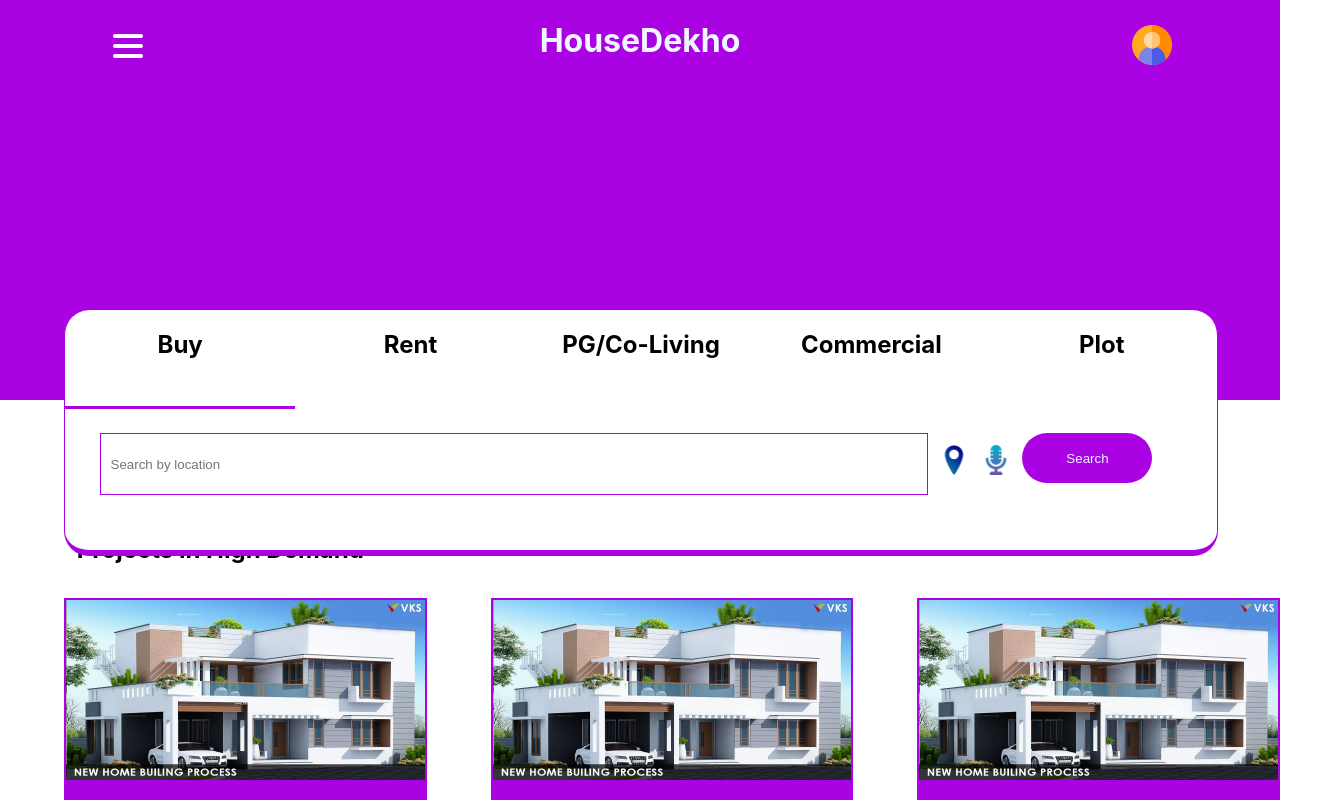
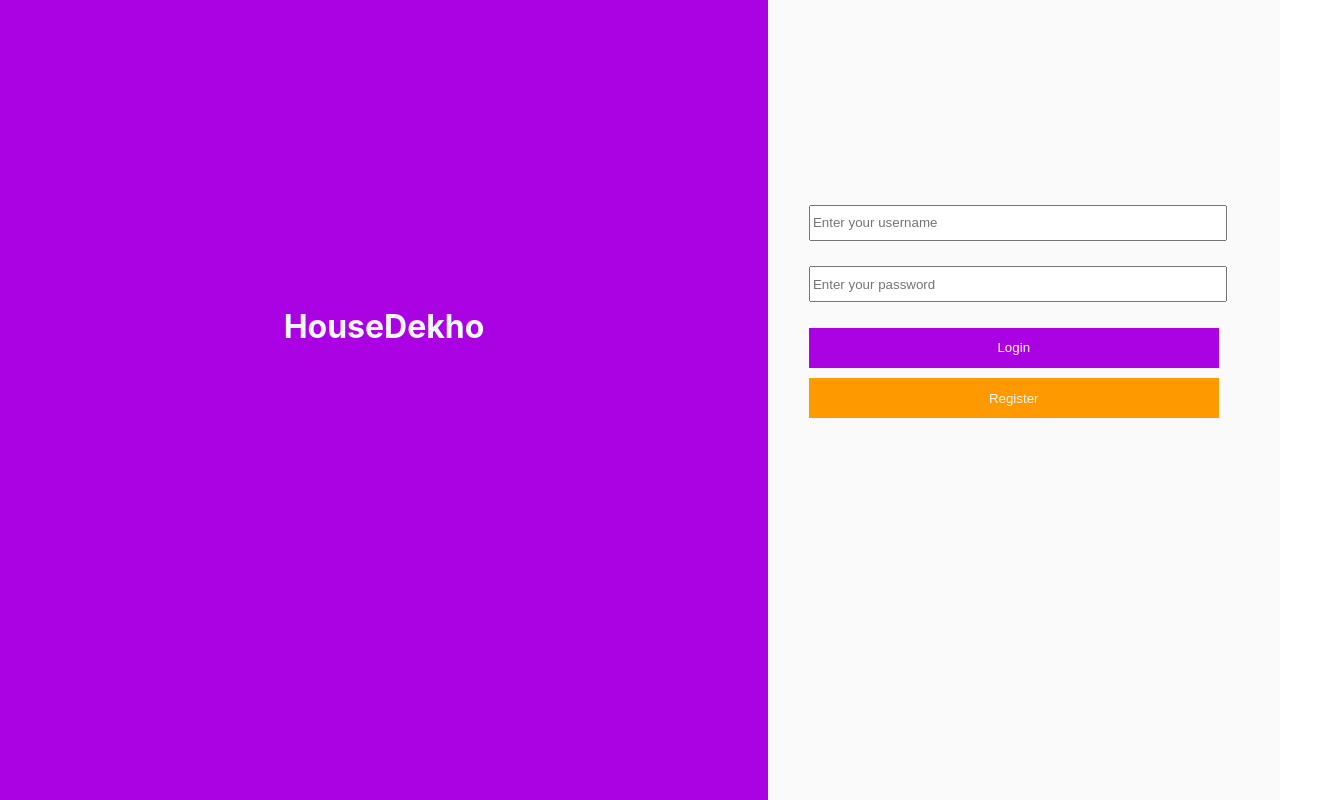
Before and after one commit to housedekho236/HouseDekho, a React (Create React App) app in the folder my-app/: page / in a window 1280 px wide. Shown: the top 800 px of the page, 1321 px wide, since content can reach past the window. Built offline with nearby package versions, Linux system fonts and the light colour scheme.

Commit message:
Login & Register Page Added

```diff
--- a/my-app/package.json
+++ b/my-app/package.json
@@ -8,6 +8,7 @@
     "@testing-library/user-event": "^13.5.0",
     "react": "^18.2.0",
     "react-dom": "^18.2.0",
+    "react-router-dom": "^5.3.4",
     "react-scripts": "5.0.1",
     "web-vitals": "^2.1.4"
   },
--- a/my-app/src/App.css
+++ b/my-app/src/App.css
@@ -5,6 +5,75 @@
   margin: 0%;
   padding: 0%;
   position: relative;
+}
+.Container-Login{
+  height: 100%;
+  width: 100%;
+  margin: 0%;
+  padding: 0%;
+  position: relative;
+}
+.Left-Container{
+  height: 100vh;
+  width: 60%;
+  background-color:#ab02e3;
+  float: left;
+  text-align: center;
+}
+.Left-Container h1{
+  margin-top: 40%;
+  color: aliceblue;
+}
+
+.Right-Container{
+  height: 100vh;
+  width: 40%;
+  background-color: #fafafa;
+  float: left;
+  text-align: center;
+}
+.Form-Container{
+  height: 100%;
+  width: 100%;
+  margin-left: 8%;
+  padding-top: 40%;
+}
+.Form-Container input[type=text]{
+  height: 30px;
+  width: 80%;
+  display: block;
+  margin-bottom: 5%;
+}
+.Form-Container input[type=submit]{
+  height: 40px;
+  width: 80%;
+  display: block;
+  margin-bottom: 2%;
+  background-color: #ab02e3;
+  color: #fafafa;
+  border: #ab02e3;
+  cursor: pointer;
+}
+.Form-Container #RegisterButton{
+  background-color: #ff9900;
+}
+.Form-Container #RegisterButton:hover{
+  border: 2px solid #ab02e3;
+}
+.Form-Container input[type=text]:hover{
+  border: 2px solid #ff9900;
+}
+.Form-Container input[type=text]:focus{
+  border: 2px solid #ff9900;
+}
+.Form-Container input[type=submit]:hover{
+  border: 2px solid #ff9900;
+}
+.Form-Container #LoginButton{
+  background-color: #ff9900;
+}
+.Form-Container #LoginButton:hover{
+  border: 2px solid #ab02e3;
 }
 .HeaderArea{
   background-color: #ab02e3;
--- a/my-app/src/App.js
+++ b/my-app/src/App.js
@@ -1,108 +1,21 @@
 import './App.css';
-import location from './images/location.png';
-import mic from './images/mic.png';
-import Item from './Components/Item.js';
-import HeaderArea from './Components/Header';
-import FooterArea from './Components/Footer.js';
+import { BrowserRouter as Router, Switch, Route} from "react-router-dom";
+import Home from './Pages/Home.js';
+import Profile from './Pages/Profile.js';
+import Login from './Pages/Login.js';
+import Register from './Pages/Register.js';
 
 function App() {
   return (
-    <div className="App">
-
-        <HeaderArea/>
-
-        <div className = "SearchBox">
-          <div className = "TitleMenu">
-            <div id = "Buy">
-              <h2>Buy</h2>
-            </div>
-            <div id = "Rent">
-              <h2>Rent</h2>
-            </div>
-            <div id = "Pg">
-              <h2>PG/Co-Living</h2>
-            </div>
-            <div id = "Commercial">
-              <h2>Commercial</h2>
-            </div>
-            <div id = "Plot">
-              <h2>Plot</h2>
-            </div>
-          </div>
-
-          <div className = "SearchBar">
-            <div class = "Search_Bar">
-              <form action="google.com">
-                <input type="text" placeholder="Search by location" name="search"/>
-               </form>
-            </div>
-            <div class = "Location">
-            <img src={location} alt="Location button"/>
-            </div>
-            <div class = "Mic">
-            <img src={mic} alt="Mic button"/>
-            </div>
-            <div class = "Search">
-              <button id = "SearchBtn">Search</button>
-            </div>
-           </div>
-        </div>
-
-        <div class = "HighDemand">
-          <div class = "TitleDiv">
-            <h2 id = "Title">Projects in High Demand</h2>
-          </div>
-          <div class = "SlideBox">
-            <Item/>
-            <Item/>
-            <Item/>
-          </div>
-
-        </div>
-
-        <div class = "HighDemand">
-          <div class = "TitleDiv">
-            <h2 id = "Title">Offers for you</h2>
-          </div>
-          <div class = "SlideBox">
-
-          </div>
-
-        </div>
-
-        <div class = "HighDemand">
-          <div class = "TitleDiv">
-            <h2 id = "Title">HouseDekho Exclusive</h2>
-          </div>
-          <div class = "SlideBox">
-
-          </div>
-
-        </div>
-
-        <div class = "HighDemand">
-          <div class = "TitleDiv">
-            <h2 id = "Title">Popular Localities</h2>
-          </div>
-          <div class = "SlideBox">
-
-          </div>
-
-        </div>
-
-        <div class = "HighDemand">
-          <div class = "TitleDiv">
-            <h2 id = "Title">Customer Reviews</h2>
-          </div>
-          <div class = "SlideBox">
-
-          </div>
-
-        </div>
-
-        <FooterArea/>
-
-    </div>
+    <Router>
+        <Switch>
+          <Route exact path="/Home" component={Home} />
+          <Route exact path="/Profile" component={Profile} />
+          <Route exact path="/" component={Login} />
+          <Route exact path="/Login" component={Login} />
+          <Route exact path="/Register" component={Register} />
+        </Switch>
+      </Router>
   );
 }
 
--- a/my-app/src/Components/Header.js
+++ b/my-app/src/Components/Header.js
@@ -1,13 +1,14 @@
 import React from "react";
 import menu from '../images/menu.png';
 import profile from '../images/profile.png';
+import Link, { Redirect } from 'react-router-dom';
 
 function header() {
     function menuBtnClick(){
       alert("Menu Button Clicked");
     }
     function profileBtnClick(){
-      alert("Profile Button Clicked");
+      window.location.href="/Profile";
     }
 
     return(
--- /dev/null
+++ b/my-app/src/Pages/Home.js
@@ -0,0 +1,105 @@
+import location from '../images/location.png';
+import mic from '../images/mic.png';
+import Item from '../Components/Item.js';
+import HeaderArea from '../Components/Header';
+import FooterArea from '../Components/Footer.js';
+
+export default function home(){
+    return(
+        <div className="App">
+        <HeaderArea/>
+
+        <div className = "SearchBox">
+          <div className = "TitleMenu">
+            <div id = "Buy">
+              <h2>Buy</h2>
+            </div>
+            <div id = "Rent">
+              <h2>Rent</h2>
+            </div>
+            <div id = "Pg">
+              <h2>PG/Co-Living</h2>
+            </div>
+            <div id = "Commercial">
+              <h2>Commercial</h2>
+            </div>
+            <div id = "Plot">
+              <h2>Plot</h2>
+            </div>
+          </div>
+
+          <div className = "SearchBar">
+            <div class = "Search_Bar">
+              <form action="google.com">
+                <input type="text" placeholder="Search by location" name="search"/>
+               </form>
+            </div>
+            <div class = "Location">
+            <img src={location} alt="Location button"/>
+            </div>
+            <div class = "Mic">
+            <img src={mic} alt="Mic button"/>
+            </div>
+            <div class = "Search">
+              <button id = "SearchBtn">Search</button>
+            </div>
+           </div>
+        </div>
+
+        <div class = "HighDemand">
+          <div class = "TitleDiv">
+            <h2 id = "Title">Projects in High Demand</h2>
+          </div>
+          <div class = "SlideBox">
+            <Item/>
+            <Item/>
+            <Item/>
+          </div>
+
+        </div>
+
+        <div class = "HighDemand">
+          <div class = "TitleDiv">
+            <h2 id = "Title">Offers for you</h2>
+          </div>
+          <div class = "SlideBox">
+
+          </div>
+
+        </div>
+
+        <div class = "HighDemand">
+          <div class = "TitleDiv">
+            <h2 id = "Title">HouseDekho Exclusive</h2>
+          </div>
+          <div class = "SlideBox">
+
+          </div>
+
+        </div>
+
+        <div class = "HighDemand">
+          <div class = "TitleDiv">
+            <h2 id = "Title">Popular Localities</h2>
+          </div>
+          <div class = "SlideBox">
+
+          </div>
+
+        </div>
+
+        <div class = "HighDemand">
+          <div class = "TitleDiv">
+            <h2 id = "Title">Customer Reviews</h2>
+          </div>
+          <div class = "SlideBox">
+
+          </div>
+
+        </div>
+
+        <FooterArea/>
+
+    </div>
+    )
+}
--- /dev/null
+++ b/my-app/src/Pages/Login.js
@@ -0,0 +1,29 @@
+import {Link, Redirect} from 'react-router-dom';
+
+export default function login(){
+    function validateData(){
+        var userName = document.getElementById("userName");
+        var userPassword = document.getElementById("userPassword");
+        var url = "/Home?userName="+userName+",userPassword="+userPassword;
+        window.location.href = url;
+    }
+
+    return(
+        <div className = "Container-Login">
+            <div className="Left-Container">
+                <h1>HouseDekho</h1>
+            </div>
+
+            <div className="Right-Container">
+                <div className="Form-Container">
+                    <input type = "text" placeholder="Enter your username" id='userName'/>
+                    <input type = "text" placeholder="Enter your password" id='userPassword'/>
+                    <input type = "submit" value="Login" onClick={validateData}/>
+                    <input type = "submit" value="Register" id="RegisterButton" onClick={()=>{
+                        window.location.href = "/Register";
+                    }}/>
+                </div>
+            </div>
+        </div>
+    )
+}
--- /dev/null
+++ b/my-app/src/Pages/Profile.js
@@ -0,0 +1,8 @@
+import React from 'react';
+export default function profile() {
+    return(
+        <div>
+            <p>Profile Page</p>
+        </div>
+    )
+}
--- /dev/null
+++ b/my-app/src/Pages/Register.js
@@ -0,0 +1,31 @@
+import {Link, Redirect} from 'react-router-dom';
+
+export default function register(){
+    function validateData(){
+        var userName = document.getElementById("userName");
+        var userPassword = document.getElementById("userPassword");
+        var url = "/Home?userName="+userName+",userPassword="+userPassword;
+        window.location.href = url;
+    }
+    function backToLogin(){
+        window.location.href = "/Login";
+    }
+
+    return(
+        <div className = "Container-Login">
+            <div className="Left-Container">
+                <h1>HouseDekho</h1>
+            </div>
+
+            <div className="Right-Container">
+                <div className="Form-Container">
+                    <input type = "text" placeholder="Name" id='Name'/>
+                    <input type = "text" placeholder="Mobile Number" id='MobileNumber'/>
+                    <input type = "text" placeholder="Email Id" id='EmailId'/>
+                    <input type = "submit" value="Register" onClick={validateData}/>
+                    <input type = "submit" value="Back to Login" id="LoginButton" onClick={backToLogin}/>
+                </div>
+            </div>
+        </div>
+    )
+}
--- a/package.json
+++ b/package.json
@@ -1,5 +1,6 @@
 {
   "dependencies": {
-    "react-elastic-carousel": "^0.11.5"
+    "react-elastic-carousel": "^0.11.5",
+    "react-router-dom": "^5.3.4"
   }
 }
```
Also changed, not shown: 2 other files (tests, documents, lock files or other folders).
